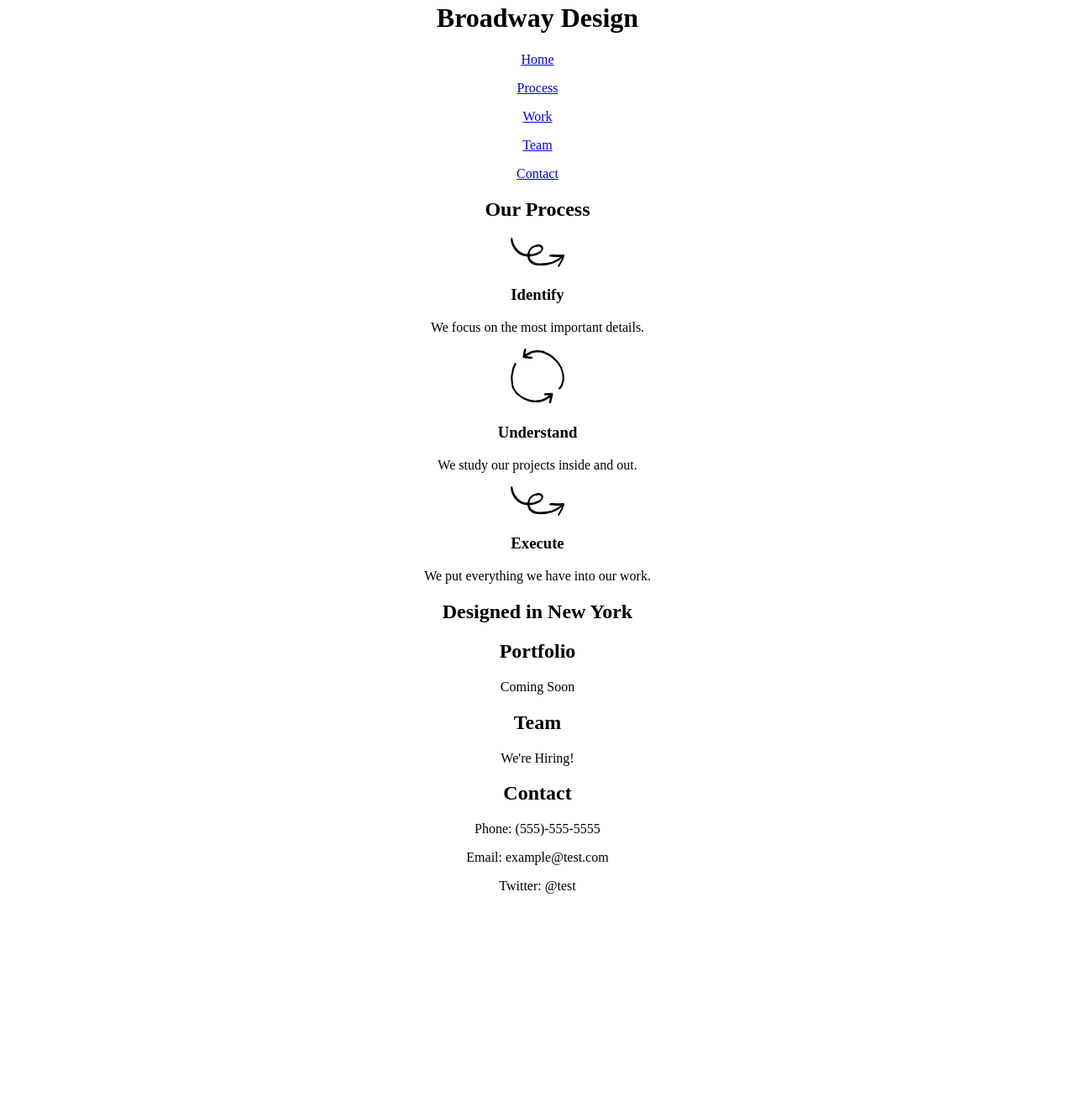
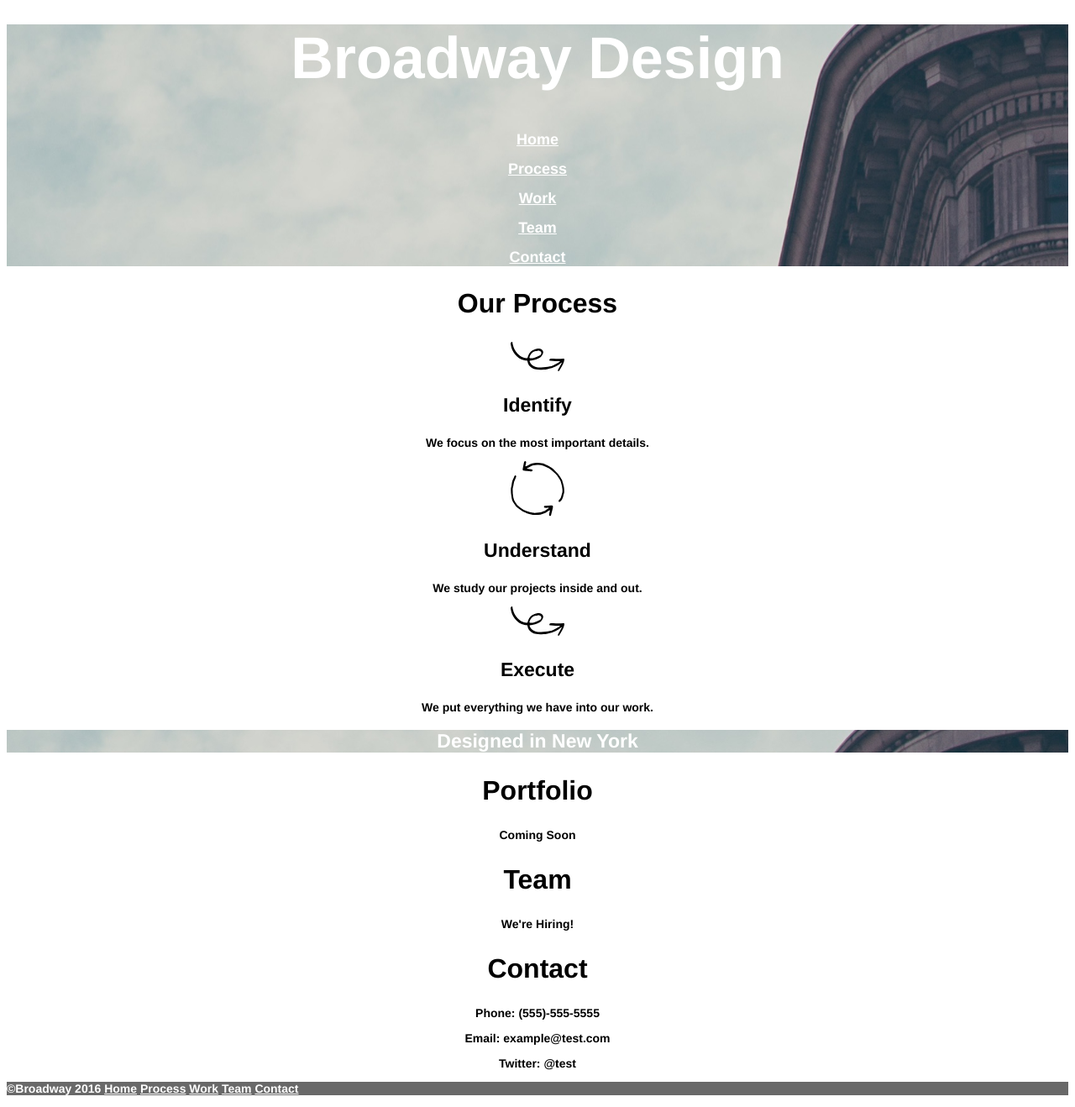
Before and after one commit to adampauw/broadway, a plain HTML site: page index.html in a window 1280 px wide. Shown: the part 18-1336 px from the top of the page at 84% size. Before the commit the page ends 1098 px from the top, so only its background shows below. Drawn offline with Linux system fonts and the light colour scheme.

Commit message:
final copy

```diff
--- a/index.html
+++ b/index.html
@@ -5,16 +5,19 @@
         <title>Broadway</title>
     </head>
     <body>
-        <div class='opening' id='building'>
+        <div class='opening'>
             <h1>Broadway Design</h1>
-            <p><a href='#'>Home</a></p>
-            <p><a href='#'>Process</a></p>
-            <p><a href='#'>Work</a></p>
-            <p><a href='#'>Team</a></p>
-            <p><a href='#'>Contact</a></p>
+            <nav>
+                <p><a href='#' id='nav'>Home</a></p>
+                <p><a href='#' id='nav'>Process</a></p>
+                <p><a href='#' id='nav'>Work</a></p>
+                <p><a href='#' id='nav'>Team</a></p>
+                <p><a href='#' id='nav'>Contact</a></p>
+            </nav>
        </div>
        <div class='middle'>
            <h2>Our Process</h2>
+
             <img src='./resources/images/identify.svg'>
             <h3>Identify</h3>
             <p>We focus on the most important details.</p>
@@ -24,9 +27,10 @@
             <img src='./resources/images/identify.svg'>
             <h3>Execute</h3>
             <p>We put everything we have into our work.</p>
+
        </div>
        <div id='building'>
-       <h2>Designed in New York</h2>
+            <h2 id='banner'>Designed in New York</h2>
        </div>
        <h2>Portfolio</h2>
        <p>Coming Soon</p>
@@ -36,6 +40,16 @@
        <p>Phone: (555)-555-5555</p>
        <p>Email: example@test.com</p>
        <p>Twitter: @test</p>
+       <span>
+           <p class='footer'>&copy;Broadway 2016
+           <a href='#'>Home</a>
+           <a href='#'>Process</a>
+           <a href='#'>Work</a>
+           <a href='#'>Team</a>
+           <a href='#'>Contact</a>
+           </p>
+
+       </span>
 
 
 
--- a/resources/style.css
+++ b/resources/style.css
@@ -1,2 +1,61 @@
-html{text-align: center;
+body{
+    font-family: Helvetica;
+    text-align: center;
+    font-weight: bold;
 }
+
+nav{
+    color: white;
+    font-size: 18px;
+}
+h1 h2 h3{
+    font-weight: bold;
+}
+
+h1{
+    font-size: 70px;
+    color: white;
+}
+
+h2{
+    font-size: 32px;
+}
+
+h3{
+    font-size: 23px;
+}
+
+p{
+    font-size: 14px;
+}
+
+div{
+    display: block;
+}
+
+a{
+    color: white;
+}
+
+.opening{
+background-image: url("./images/the-flatiron-building.png");
+
+}
+
+.footer{
+    text-align: left;
+    background-color: dimgray;
+    color: white;
+}
+
+#building{
+    background-image: url("./images/the-flatiron-building.png");
+   color: white;
+}
+#nav{
+    font-size: 18px;
+}
+
+#banner{
+    font-size: 23px;
+}
```
Also changed, not shown: resources/images/the-flatiron-building.png (added). Lines whose indentation alone changed are shown as unchanged.
